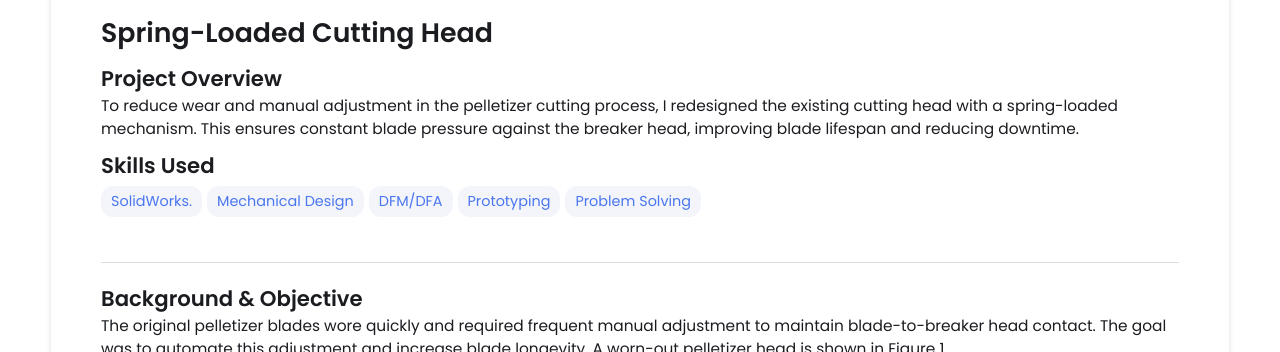
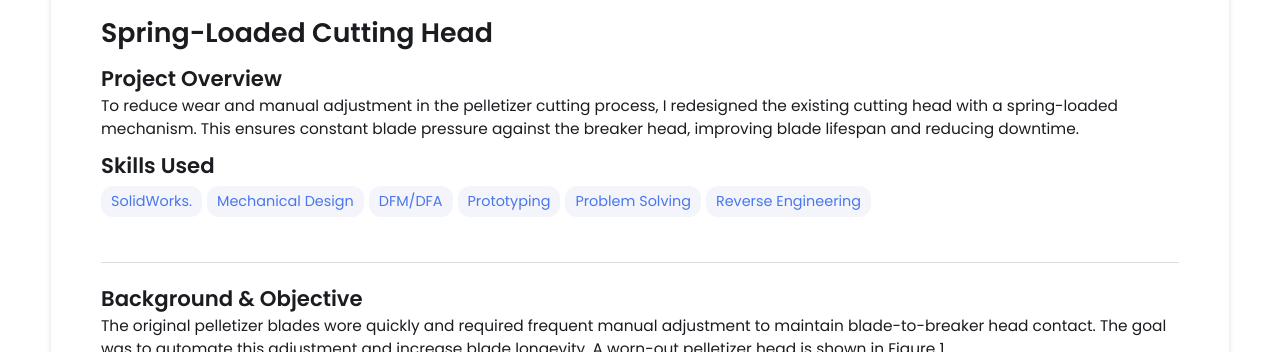
Before and after one commit to Rob-V-Eng/rob-v-eng.github.io, a Jekyll site: the page built from _projects/Spring-Loaded-Shaft/index.md, in a window 1280 px wide and 900 px high, scrolled down 425 px, cut to the strip 69-421 px from the top of the window. Built offline with Jekyll 4.4.1, drawn with Linux system fonts in a browser that asks for light colours; some of the changed text lies outside the part shown.

Commit message:
Update index.md

```diff
--- a/_projects/Spring-Loaded-Shaft/index.md
+++ b/_projects/Spring-Loaded-Shaft/index.md
@@ -2,12 +2,14 @@
 layout: post
 title: Spring-Loaded Cutting Head
 description:  To reduce wear and manual adjustment in the pelletizer cutting process, I redesigned the existing cutting head with a spring-loaded mechanism. This ensures constant blade pressure against the breaker head, improving blade lifespan and reducing downtime.
+
 skills:
   - SolidWorks.
   - Mechanical Design
   - DFM/DFA
   - Prototyping
   - Problem Solving
+  - Reverse Engineering
 
 main-image: /project1-3.png
 ---
```
Also changed, not shown: other parts of _projects/Spring-Loaded-Shaft/index.md (+1 -0 lines).
